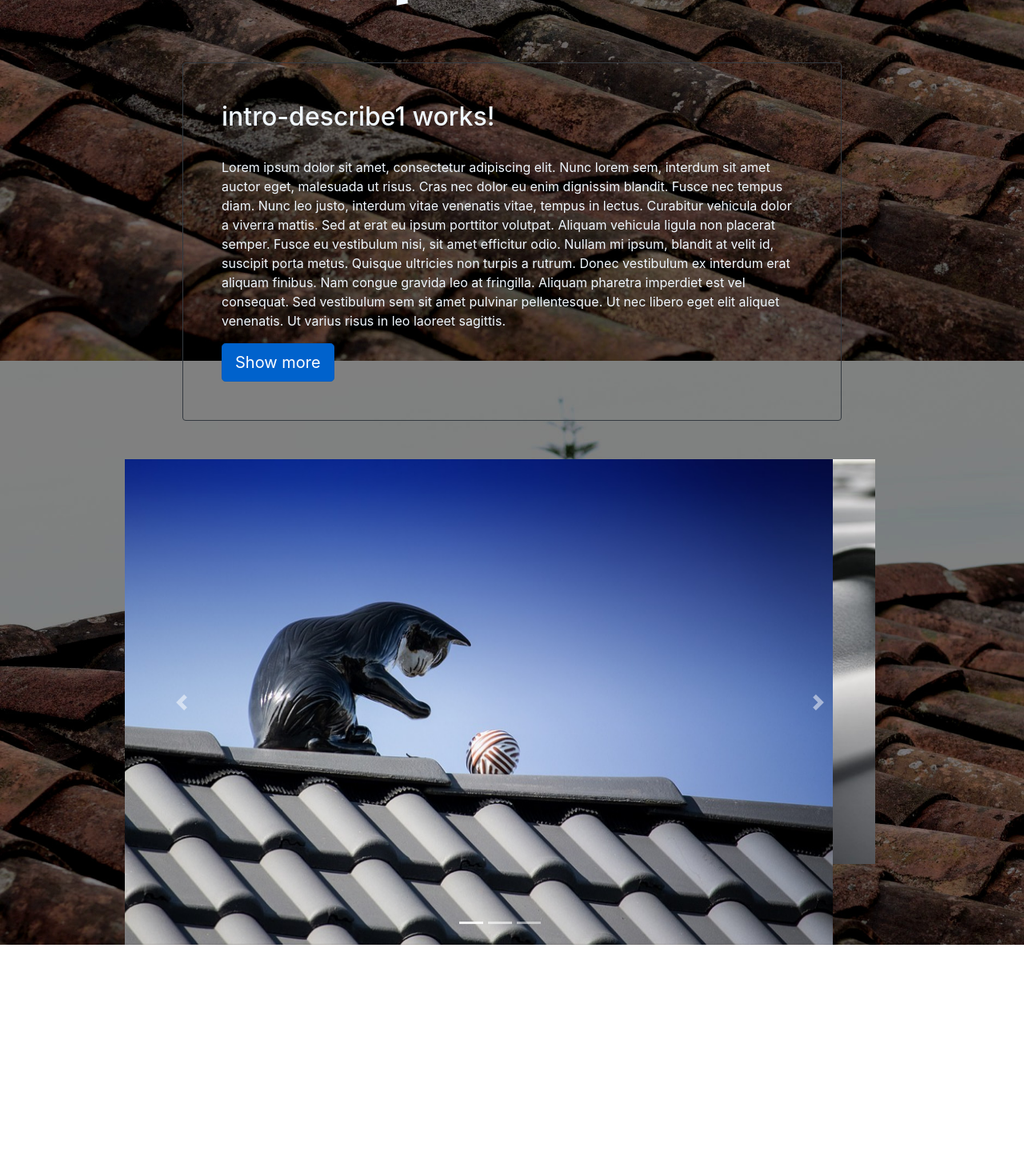
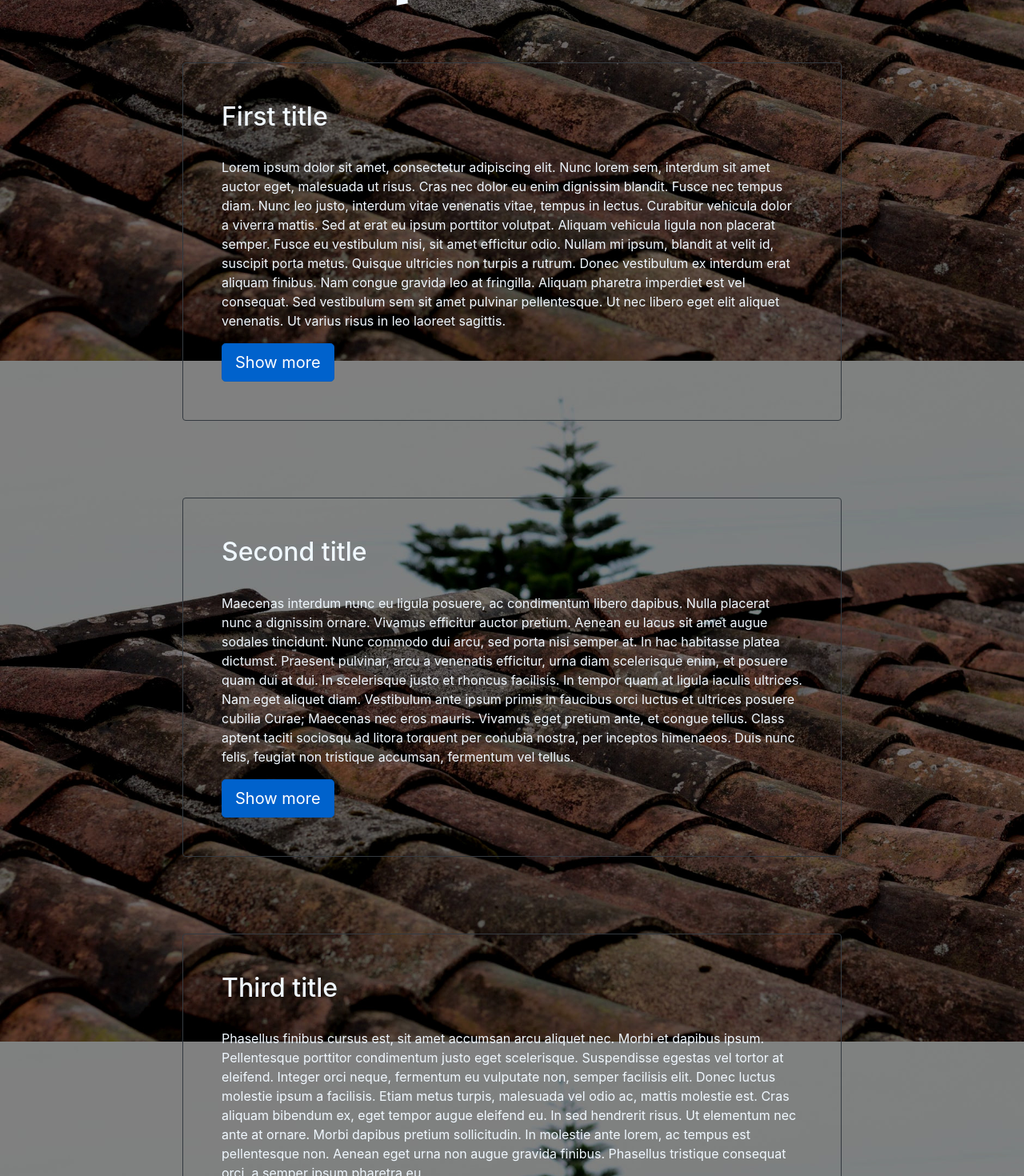
Before and after one commit to KrzysztofP90/angular-website, an Angular app: page / in a window 1280 px wide. Shown: the part 400-1870 px from the top of the page at 80% size. Before the commit the page ends 1581 px from the top, so only its background shows below. Built offline with nearby package versions, Linux system fonts and the light colour scheme.

Commit message:
Implement render intro components titles with describes from example array of data.

```diff
--- a/src/app/app.component.ts
+++ b/src/app/app.component.ts
@@ -22,16 +22,16 @@ export class AppComponent {
   createExampleRecordsArray() {
     const rec1 = new RecordFromDB('First title', 'Lorem ipsum dolor sit amet, consectetur adipiscing elit. Nunc lorem sem, interdum sit amet auctor eget, malesuada ut risus. Cras nec dolor eu enim dignissim blandit. Fusce nec tempus diam. Nunc leo justo, interdum vitae venenatis vitae, tempus in lectus. Curabitur vehicula dolor a viverra mattis. Sed at erat eu ipsum porttitor volutpat. Aliquam vehicula ligula non placerat semper. Fusce eu vestibulum nisi, sit amet efficitur odio. Nullam mi ipsum, blandit at velit id, suscipit porta metus. Quisque ultricies non turpis a rutrum. Donec vestibulum ex interdum erat aliquam finibus. Nam congue gravida leo at fringilla. Aliquam pharetra imperdiet est vel consequat. Sed vestibulum sem sit amet pulvinar pellentesque. Ut nec libero eget elit aliquet venenatis. Ut varius risus in leo laoreet sagittis.',
     'path1');
-    const rec2 = new RecordFromDB('Second title', 'Lorem ipsum dolor sit amet, consectetur adipiscing elit. Nunc lorem sem, interdum sit amet auctor eget, malesuada ut risus. Cras nec dolor eu enim dignissim blandit. Fusce nec tempus diam. Nunc leo justo, interdum vitae venenatis vitae, tempus in lectus. Curabitur vehicula dolor a viverra mattis. Sed at erat eu ipsum porttitor volutpat. Aliquam vehicula ligula non placerat semper. Fusce eu vestibulum nisi, sit amet efficitur odio. Nullam mi ipsum, blandit at velit id, suscipit porta metus. Quisque ultricies non turpis a rutrum. Donec vestibulum ex interdum erat aliquam finibus. Nam congue gravida leo at fringilla. Aliquam pharetra imperdiet est vel consequat. Sed vestibulum sem sit amet pulvinar pellentesque. Ut nec libero eget elit aliquet venenatis. Ut varius risus in leo laoreet sagittis.',
-    'path1');
-    const rec3 = new RecordFromDB('Third title', 'Lorem ipsum dolor sit amet, consectetur adipiscing elit. Nunc lorem sem, interdum sit amet auctor eget, malesuada ut risus. Cras nec dolor eu enim dignissim blandit. Fusce nec tempus diam. Nunc leo justo, interdum vitae venenatis vitae, tempus in lectus. Curabitur vehicula dolor a viverra mattis. Sed at erat eu ipsum porttitor volutpat. Aliquam vehicula ligula non placerat semper. Fusce eu vestibulum nisi, sit amet efficitur odio. Nullam mi ipsum, blandit at velit id, suscipit porta metus. Quisque ultricies non turpis a rutrum. Donec vestibulum ex interdum erat aliquam finibus. Nam congue gravida leo at fringilla. Aliquam pharetra imperdiet est vel consequat. Sed vestibulum sem sit amet pulvinar pellentesque. Ut nec libero eget elit aliquet venenatis. Ut varius risus in leo laoreet sagittis.',
-    'path1');
-    const rec4 = new RecordFromDB('About us', 'Lorem ipsum dolor sit amet, consectetur adipiscing elit. Nunc lorem sem, interdum sit amet auctor eget, malesuada ut risus. Cras nec dolor eu enim dignissim blandit. Fusce nec tempus diam. Nunc leo justo, interdum vitae venenatis vitae, tempus in lectus. Curabitur vehicula dolor a viverra mattis. Sed at erat eu ipsum porttitor volutpat. Aliquam vehicula ligula non placerat semper. Fusce eu vestibulum nisi, sit amet efficitur odio. Nullam mi ipsum, blandit at velit id, suscipit porta metus. Quisque ultricies non turpis a rutrum. Donec vestibulum ex interdum erat aliquam finibus. Nam congue gravida leo at fringilla. Aliquam pharetra imperdiet est vel consequat. Sed vestibulum sem sit amet pulvinar pellentesque. Ut nec libero eget elit aliquet venenatis. Ut varius risus in leo laoreet sagittis.',
-    'path1');
+    const rec2 = new RecordFromDB('Second title', 'Maecenas interdum nunc eu ligula posuere, ac condimentum libero dapibus. Nulla placerat nunc a dignissim ornare. Vivamus efficitur auctor pretium. Aenean eu lacus sit amet augue sodales tincidunt. Nunc commodo dui arcu, sed porta nisi semper at. In hac habitasse platea dictumst. Praesent pulvinar, arcu a venenatis efficitur, urna diam scelerisque enim, et posuere quam dui at dui. In scelerisque justo et rhoncus facilisis. In tempor quam at ligula iaculis ultrices. Nam eget aliquet diam. Vestibulum ante ipsum primis in faucibus orci luctus et ultrices posuere cubilia Curae; Maecenas nec eros mauris. Vivamus eget pretium ante, et congue tellus. Class aptent taciti sociosqu ad litora torquent per conubia nostra, per inceptos himenaeos. Duis nunc felis, feugiat non tristique accumsan, fermentum vel tellus.',
+    'path2');
+    const rec3 = new RecordFromDB('Third title', 'Phasellus finibus cursus est, sit amet accumsan arcu aliquet nec. Morbi et dapibus ipsum. Pellentesque porttitor condimentum justo eget scelerisque. Suspendisse egestas vel tortor at eleifend. Integer orci neque, fermentum eu vulputate non, semper facilisis elit. Donec luctus molestie ipsum a facilisis. Etiam metus turpis, malesuada vel odio ac, mattis molestie est. Cras aliquam bibendum ex, eget tempor augue eleifend eu. In sed hendrerit risus. Ut elementum nec ante at ornare. Morbi dapibus pretium sollicitudin. In molestie ante lorem, ac tempus est pellentesque non. Aenean eget urna non augue gravida finibus. Phasellus tristique consequat orci, a semper ipsum pharetra eu.',
+    'path3');
+    const rec4 = new RecordFromDB('About us', 'Mauris ac tristique metus. Sed semper sapien elit, ut accumsan lectus auctor sed. Fusce nulla neque, iaculis vitae urna ut, lobortis luctus turpis. Nunc venenatis volutpat fermentum. Sed cursus mi ut turpis vehicula, bibendum elementum felis venenatis. Suspendisse odio purus, mollis nec nulla faucibus, maximus ultricies lectus. Nam auctor pharetra leo ut venenatis. Nam velit nibh, eleifend et suscipit et, ullamcorper aliquam ligula. Vestibulum massa justo, malesuada id pharetra vel, ornare vestibulum nibh. Ut gravida in metus sit amet pretium. Praesent dapibus porta metus eu porta. Fusce imperdiet ac enim nec facilisis. Ut finibus tempus metus, nec posuere enim pretium sit amet. Duis vel dui id quam varius rutrum. Nam id mattis orci, a pulvinar velit.',
+    'path4');
     const rec5 = new RecordFromDB('Gallery', 'Our realizations:',
-    'path1');
+    'path5');
     const rec6 = new RecordFromDB('Contact', "Let's contact with us!",
-    'path1');
+    'path6');
     const records: Array<RecordFromDB> = [rec1, rec2, rec3, rec4, rec5, rec6];
     return records;
   }
--- a/src/app/intro-describe1/intro-describe1.component.html
+++ b/src/app/intro-describe1/intro-describe1.component.html
@@ -1,10 +1,10 @@
 <div class="border border-dark rounded flex-column align-items-center p-sm-5 m-sm-5">
   <h2 class>
-    intro-describe1 works!
+    {{record.title}}
   </h2>
   <br>
   <p>
-    Lorem ipsum dolor sit amet, consectetur adipiscing elit. Nunc lorem sem, interdum sit amet auctor eget, malesuada ut risus. Cras nec dolor eu enim dignissim blandit. Fusce nec tempus diam. Nunc leo justo, interdum vitae venenatis vitae, tempus in lectus. Curabitur vehicula dolor a viverra mattis. Sed at erat eu ipsum porttitor volutpat. Aliquam vehicula ligula non placerat semper. Fusce eu vestibulum nisi, sit amet efficitur odio. Nullam mi ipsum, blandit at velit id, suscipit porta metus. Quisque ultricies non turpis a rutrum. Donec vestibulum ex interdum erat aliquam finibus. Nam congue gravida leo at fringilla. Aliquam pharetra imperdiet est vel consequat. Sed vestibulum sem sit amet pulvinar pellentesque. Ut nec libero eget elit aliquet venenatis. Ut varius risus in leo laoreet sagittis.
+    {{record.description}}
   </p>
-    <a href="#" class="btn btn-primary btn-lg active" role="button" aria-pressed="true">Show more</a>
+    <a href={{record.path}} class="btn btn-primary btn-lg active" role="button" aria-pressed="true">Show more</a>
 </div>
--- a/src/app/intro/intro.component.html
+++ b/src/app/intro/intro.component.html
@@ -1,7 +1,7 @@
 <div class="container w-100">
-  <div class="row justify-content-center">
+  <div class="row justify-content-center"  *ngFor='let rec of records'>
     <div class="col-12 col-md-10">
-        <app-intro-describe1 [record]="record"></app-intro-describe1>
+        <app-intro-describe1 [record]="rec"></app-intro-describe1>
     </div>
   </div>
 </div>
```
